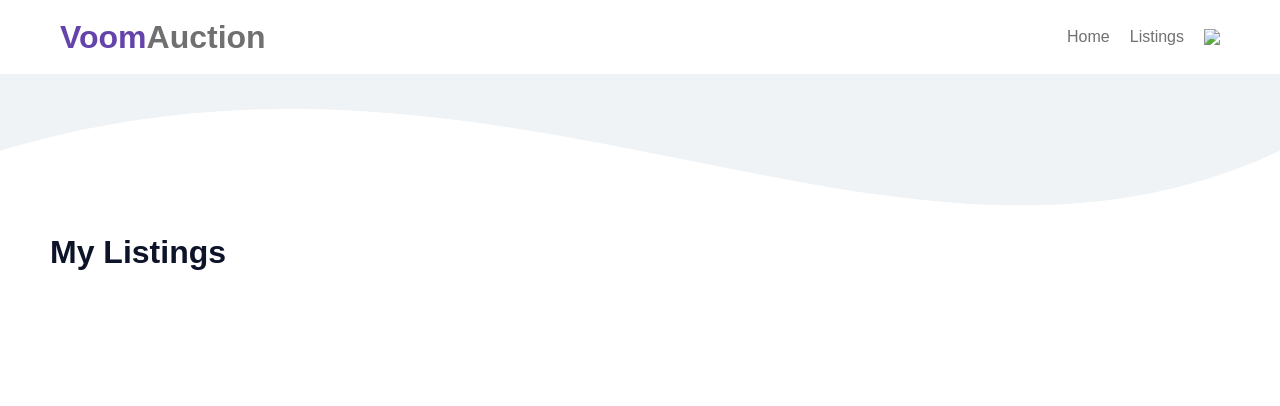
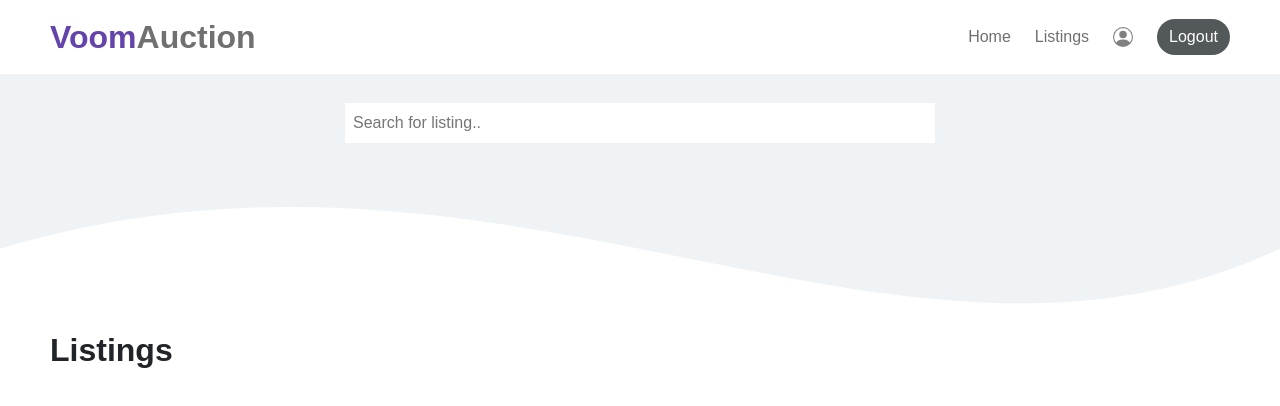
Before and after one commit to JonasHope/Semester-Project-2, a website: page pages/listings/index.html in a window 1280 px wide. Drawn offline with Linux system fonts and the light colour scheme; a web font is replaced by a local one.

Commit message:
Added Js files/folders + some nav edits

```diff
--- a/pages/listings/index.html
+++ b/pages/listings/index.html
@@ -21,24 +21,31 @@
             </div>
             <nav>
                 <ul class="d-flex align-items-center m-0 p-0">
-                    <li><a class="nav-link" href="../../index.html" aria-current="page">Home</a></li>
-                    <li><a class="nav-link" href="../listings/index.html" aria-current="page">Listings</a></li>
-                    <li><a href="../profile/index.html">
-                        <img class="nav-link" src="../../node_modules/bootstrap-icons/icons/person-circle.svg" aria-current="page">
+                    <li class="ms-4"><a class="nav-link" href="../../index.html" aria-current="page">Home</a></li>
+                    <li class="ms-4"><a class="nav-link" href="../listings/index.html" aria-current="page">Listings</a></li>
+                    <li class="ms-4"><a href="../profile/index.html">
+                        <img class="nav-link icon-size" src="../../src/icons/person-circle.svg" aria-current="page">
                     </a></li>
+                    <li class="ms-4"><button class="btn btn-secondary">Logout</button></li>
                 </ul>
             </nav>
         </div>
     </header>
     <main>
-        <svg viewBox="0 0 500 60" preserveAspectRatio="xMinYMin meet">
-            <path class="layer-fill" d="M0, 30 C200, -30 350, 100 500, 30 L500, 00 L0, 0 Z"></path>
-        </svg>
-        <div class="d-flex justify-content-between width mx-auto">
-            <div>
-                <h1 class="text-primary h2">My Listings</h1>
+        <div>
+            <div class="bg-light py-4">
+                <div class="width mx-auto">
+                    <input class="p-2 border-0 w-50 d-flex mx-auto" type="search" placeholder="Search for listing..">
+                </div>
             </div>
+            <svg viewBox="0 0 500 60" preserveAspectRatio="xMinYMin meet">
+                <path class="layer-fill" d="M0, 30 C200, -30 350, 100 500, 30 L500, 00 L0, 0 Z"></path>
+            </svg>
         </div>
+        <div class="width m-auto">
+            <h1 class="h2">Listings</h1>
+        </div>
+        <div class="listings-container"></div>
     </main>
 </body>
 </html>
--- a/src/scss/_buttons.scss
+++ b/src/scss/_buttons.scss
@@ -1,5 +1,5 @@
 .btn-secondary {
-    background-color: $primary;
+    background-color: $dark-grey;
     border: none;
     color: $fe
 }
--- a/src/scss/_rfs.scss
+++ b/src/scss/_rfs.scss
@@ -3,9 +3,8 @@
     src: url("/fonts/FelixTitling.ttf");
 }
 
- h1, h2, h3, h4, h5, h6, p, a, span {
+body {
     font-family: "nimbus-sans", sans-serif;
-    font-style: normal;
 }
 
 h1, h2, h3, h4, h5, h6 {
--- a/src/scss/style.scss
+++ b/src/scss/style.scss
@@ -43,10 +43,13 @@ li {
     margin: 5px 0px;
 }
 
+.icon-size {
+    width: 20px;
+}
+
 // -------- Header --------- //
 
 .logo {
-    font-family: "felix";
     font-weight: bold;
     color: $purple;
 }
@@ -67,3 +70,5 @@ nav {
     max-height: 250px;
     border-radius: 10px;
 }
+
+// -------- Listings --------- //
```
Also changed, not shown: pages/profile/index.html (+6 -3 lines), pages/specific/index.html (+8 -9 lines), dist/css/style.css, src/icons/person-circle.svg (added), src/js/index.mjs (added), 1 other file.
